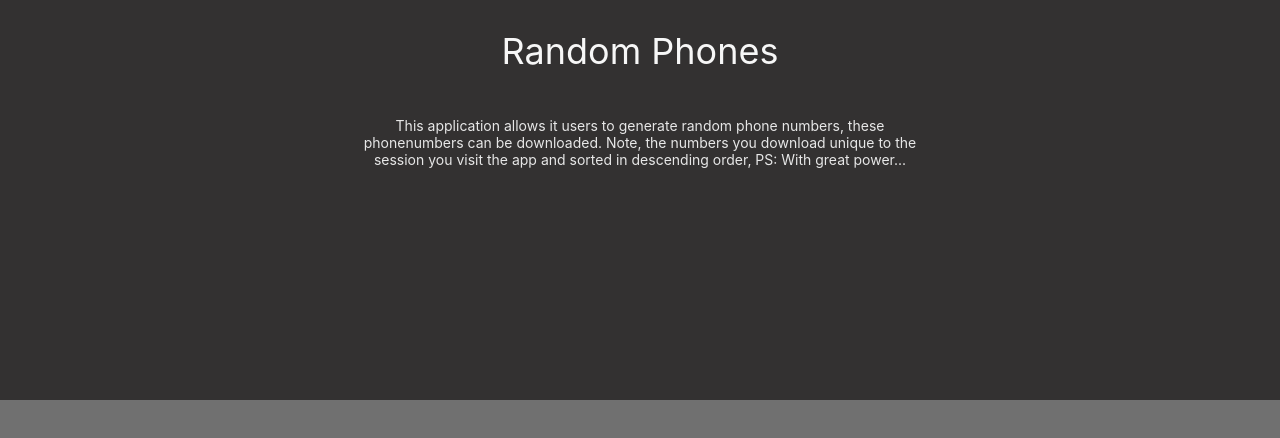
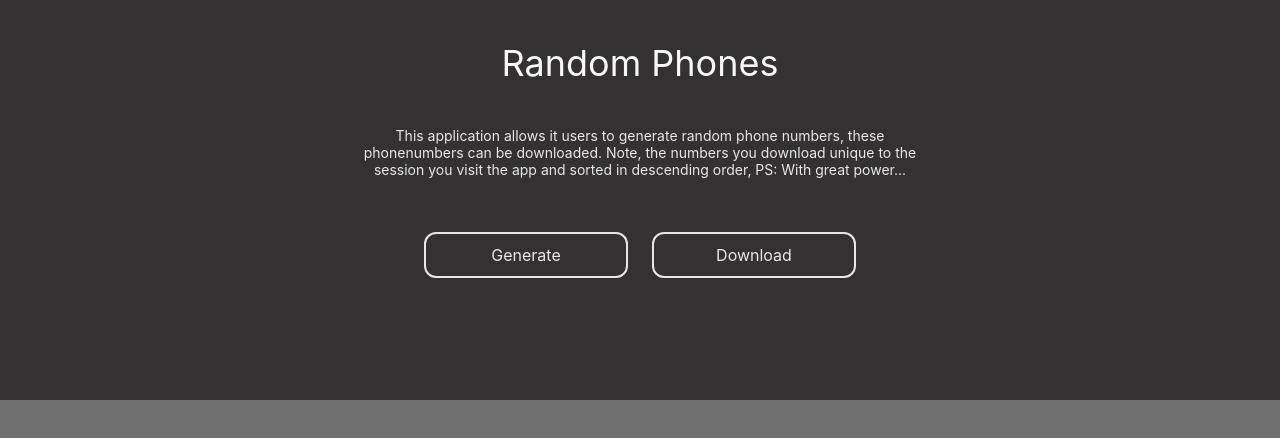
Before and after one commit to PaulKariukiRimiru/RandomPhoneNumbers, a React (Create React App) app: page / in a window 1280 px wide. Shown: the top 438 px of the page. Built offline with nearby package versions, Linux system fonts and the light colour scheme.

Commit message:
feat(main-page): Add button component

```diff
--- a/src/App/App.scss
+++ b/src/App/App.scss
@@ -9,6 +9,7 @@
     background-color: map-get($colors, primary);
 
     &__title {
+      margin-top: 42px;
       font-size: 36px;
       font-weight: normal;
       font-style: normal;
@@ -21,6 +22,7 @@
 
     &__description {
       width: 560px;
+      margin-top: 42px;
       font-size: 14px;
       font-weight: normal;
       font-style: normal;
@@ -29,5 +31,12 @@
       text-align: center;
       color: map-get($colors, text-secondary);
     }
+
+    &__actions {
+      display: flex;
+      justify-content: center;
+      align-items: center;
+      margin-top: 42px;
+    }
   }
 }
--- a/src/App/index.tsx
+++ b/src/App/index.tsx
@@ -1,4 +1,7 @@
 import React, { Component } from 'react';
+
+import Button from '../Components/Button';
+
 import './App.scss';
 
 class App extends Component {
@@ -6,12 +9,22 @@ class App extends Component {
     return (
       <div className="app">
         <div className="app-header" >
-          <h2 className="app-header__title">Random Phones</h2>
-          <p className="app-header__description">
+          <span className="app-header__title">Random Phones</span>
+          <span className="app-header__description">
             This application allows it users to generate random phone numbers, these phonenumbers can
             be downloaded. Note, the numbers you download unique to the session you visit the app and
             sorted in descending order, PS: With great power...
-          </p>
+          </span>
+          <div className="app-header__actions">
+            <Button
+              onClick={() => {}}
+              text="Generate"
+            />
+            <Button
+              onClick={() => {}}
+              text="Download"
+            />
+          </div>
         </div>
       </div>
     );
--- /dev/null
+++ b/src/Components/Button/Button.scss
@@ -0,0 +1,21 @@
+@import "src/Theme/base.scss";
+
+.button {
+  display: flex;
+  justify-content: center;
+  align-items: center;
+  width: 200px;
+  height: 42px;
+  margin: 12px;
+  border-radius: 12px;
+  border-style: solid;
+  border-width: 2px;
+  border-color: map-get($colors, text-secondary);
+  color: map-get($colors, text-secondary);
+
+  &:hover {
+    background-color: map-get($colors, text-secondary);
+    color: map-get($colors, primary);
+    cursor: pointer;
+  }
+}
--- /dev/null
+++ b/src/Components/Button/index.tsx
@@ -0,0 +1,18 @@
+import React, { Component } from 'react';
+
+import { ButtonProps } from './interface';
+
+import './Button.scss';
+
+export default class Button extends Component<ButtonProps> {
+  render() {
+    return (
+      <div
+        className="button"
+        onClick={this.props.onClick}
+      >
+        {this.props.text}
+      </div>
+    )
+  }
+}
--- /dev/null
+++ b/src/Components/Button/interface.ts
@@ -0,0 +1,4 @@
+export interface ButtonProps {
+  onClick: () => void;
+  text: string;
+}
```
